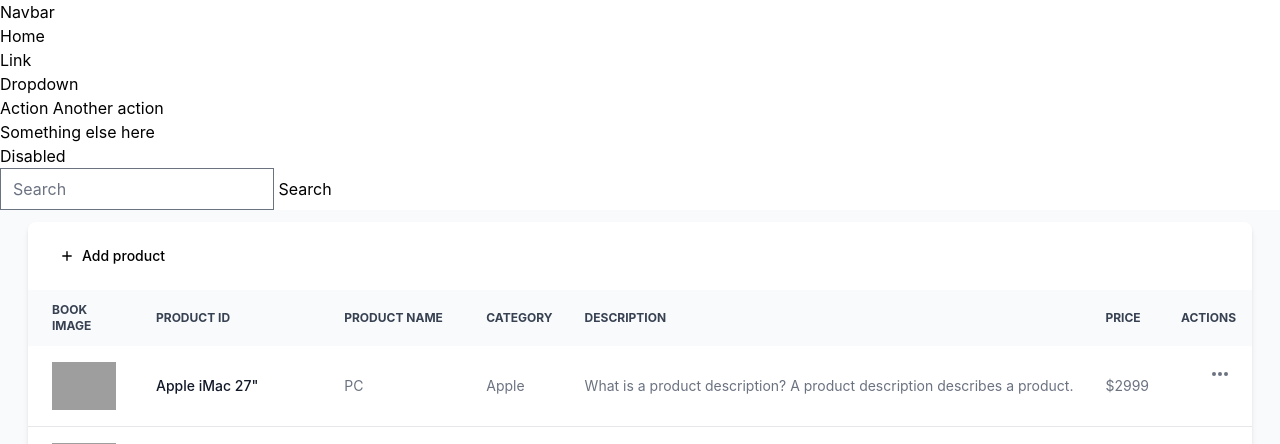
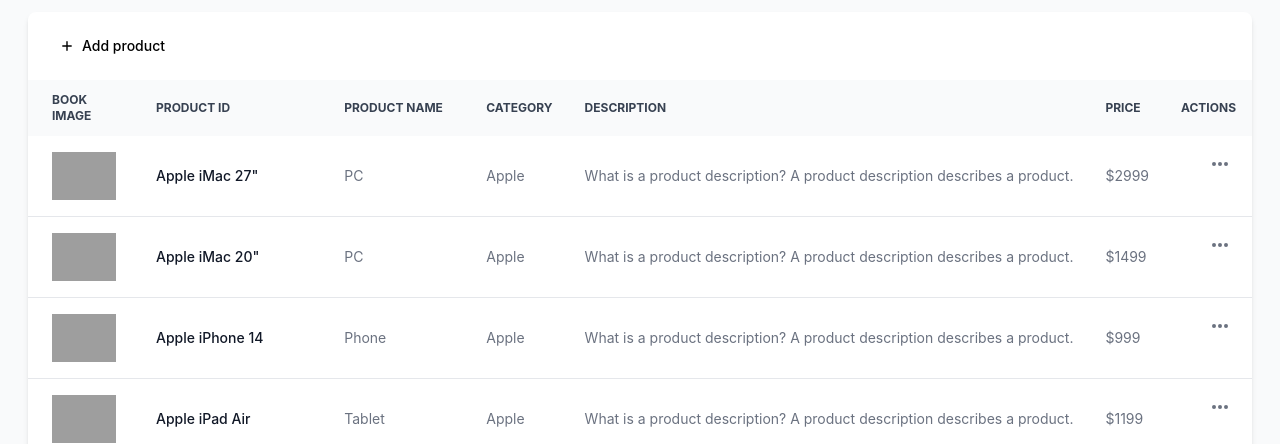
Before and after one commit to alamovAsadbek/month_6_lesson_5, a Django app: page / in a window 1280 px wide. Shown: the top 444 px of the page. Run offline with Django 5.2, Linux system fonts and the light colour scheme; some libraries are stand-ins or nearby versions; grey boxes are pictures that could not be loaded.

Commit message:
change base.html

```diff
--- a/templates/layouts/base.html
+++ b/templates/layouts/base.html
@@ -16,43 +16,6 @@
 
 </head>
 <body>
-<nav class="navbar navbar-expand-lg navbar-light bg-light">
-    <a class="navbar-brand" href="#">Navbar</a>
-    <button class="navbar-toggler" type="button" data-toggle="collapse" data-target="#navbarSupportedContent"
-            aria-controls="navbarSupportedContent" aria-expanded="false" aria-label="Toggle navigation">
-        <span class="navbar-toggler-icon"></span>
-    </button>
-
-    <div class="collapse navbar-collapse" id="navbarSupportedContent">
-        <ul class="navbar-nav mr-auto">
-            <li class="nav-item active">
-                <a class="nav-link" href="#">Home <span class="sr-only">(current)</span></a>
-            </li>
-            <li class="nav-item">
-                <a class="nav-link" href="#">Link</a>
-            </li>
-            <li class="nav-item dropdown">
-                <a class="nav-link dropdown-toggle" href="#" id="navbarDropdown" role="button" data-toggle="dropdown"
-                   aria-haspopup="true" aria-expanded="false">
-                    Dropdown
-                </a>
-                <div class="dropdown-menu" aria-labelledby="navbarDropdown">
-                    <a class="dropdown-item" href="#">Action</a>
-                    <a class="dropdown-item" href="#">Another action</a>
-                    <div class="dropdown-divider"></div>
-                    <a class="dropdown-item" href="#">Something else here</a>
-                </div>
-            </li>
-            <li class="nav-item">
-                <a class="nav-link disabled" href="#">Disabled</a>
-            </li>
-        </ul>
-        <form class="form-inline my-2 my-lg-0">
-            <input class="form-control mr-sm-2" type="search" placeholder="Search" aria-label="Search">
-            <button class="btn btn-outline-success my-2 my-sm-0" type="submit">Search</button>
-        </form>
-    </div>
-</nav>
 
 {% block content %}
 {% endblock %}
```
